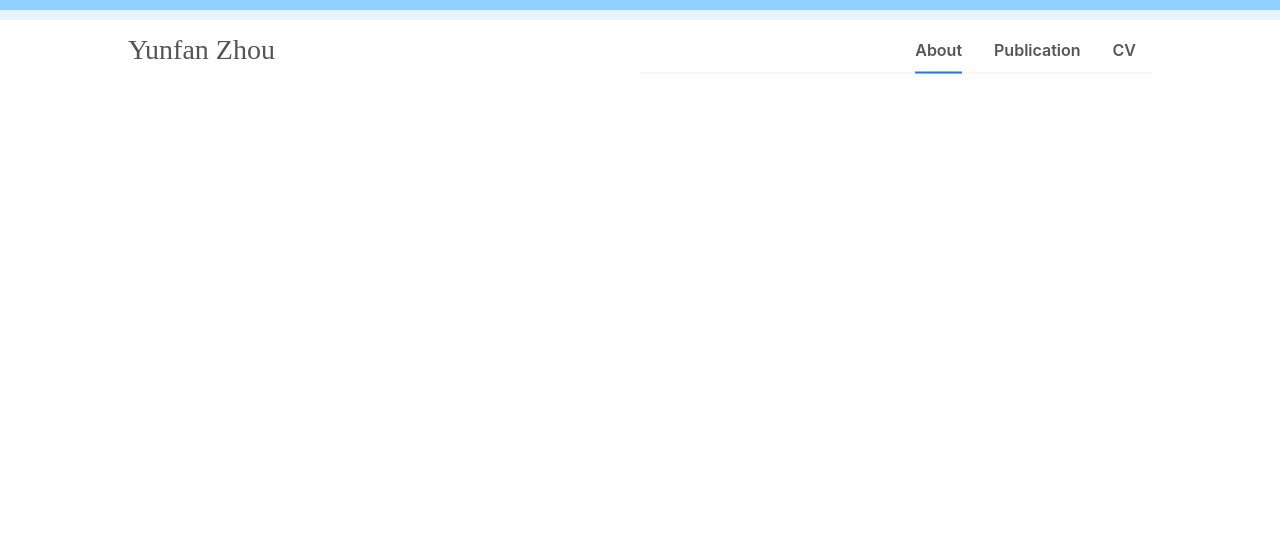
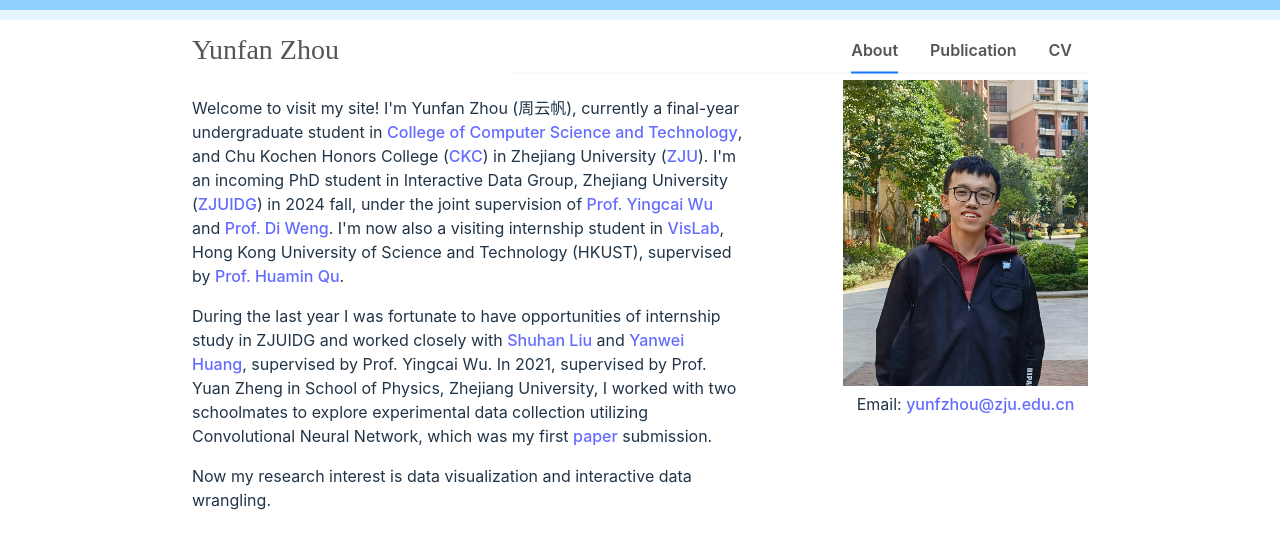
Before and after one commit to zyfZD123/yfzhou.github.io, a React (Vite) app: page / in a window 1280 px wide. Shown: the top 548 px of the page. Built offline with nearby package versions, Linux system fonts and the light colour scheme.

Commit message:
add Intro

```diff
--- a/src/App.css
+++ b/src/App.css
@@ -5,6 +5,13 @@
   height: 100%;
 }
 
+.main-container {
+  display: block;
+  position: relative;
+  margin: 0 auto;
+  width: 70vw;
+  height: 90vh;
+}
 
 @keyframes logo-spin {
   from {
--- a/src/App.jsx
+++ b/src/App.jsx
@@ -1,6 +1,7 @@
 import React, { useState, Component } from 'react'
 import Nav from './Nav/Nav.jsx'
 import './App.css'
+import Intro from './Intro/Intro.jsx'
 
 export default class App extends Component {
   constructor(props) {
@@ -14,6 +15,9 @@ export default class App extends Component {
     return (
       <>
         <Nav />
+        <div className="main-container">
+          <Intro />
+        </div>
         {/* <h1>Vite + React</h1>
         <div className="card">
 
--- /dev/null
+++ b/src/Intro/Intro.css
@@ -0,0 +1,27 @@
+.intro-wrapper {
+  display: flex;
+}
+
+.intro-text-wrapper {
+  flex: 1;
+  margin-right: 100px;
+}
+
+.intro-image-wrapper {
+  width: 20vw;
+  max-width: 245px;
+}
+
+.intro-image {
+  width: 100%;
+
+  height: auto;
+}
+
+.intro-contact-bar {
+  text-align: center;
+}
+
+/* .intro-contact-email {
+
+} */
--- /dev/null
+++ b/src/Intro/Intro.jsx
@@ -0,0 +1,92 @@
+import React, {Component} from "react";
+
+import "./Intro.css"
+
+export default class Intro extends Component {
+  constructor(props) {
+    super(props);
+    // this.mixClass = {
+    //   site: "http://ckc.zju.edu.cn/ckcen/2022/0225/c44633a2500659/page.htm",
+    //   name: "The Mixed Class",
+    // };
+    this.ckc = {
+      site: "http://ckc.zju.edu.cn/ckcen/wbout/list.htm",
+      name: "CKC"
+    };
+    this.cs = {
+      site: "http://www.en.cs.zju.edu.cn/",
+      name: "College of Computer Science and Technology"
+    }
+    this.zju = {
+      site: "https://www.zju.edu.cn/english/",
+      name: "ZJU"
+    };
+    this.zjuidg = {
+      site: "https://zjuidg.org/",
+      name: "ZJUIDG",
+    };
+    this.ycwu = {
+      site: "http://www.ycwu.org/",
+      name: "Prof. Yingcai Wu",
+    };
+    this.dweng = {
+      site: "https://dwe.ng/",
+      name: "Prof. Di Weng"
+    };
+    this.vislab = {
+      site: "http://vis.cse.ust.hk/index.html",
+      name: "VisLab"
+    };
+    this.hmqu = {
+      site: "http://huamin.org/",
+      name: "Prof. Huamin Qu"
+    };
+    this.myemail = {
+      site: "mailto:yunfzhou@zju.edu.cn",
+      name: "yunfzhou@zju.edu.cn",
+    };
+    this.firstpaper = {
+      site: "https://doi.org/10.19655/j.cnki.1005-4642.2023.03.002",
+      name: "paper"
+    };
+    this.ywhuang = {
+      site: "https://yhuang.top/",
+      name: "Yanwei Huang"
+    };
+    this.shliu = {
+      site: "https://scholar.google.com/citations?user=ApD3iicAAAAJ&hl=en",
+      name: "Shuhan Liu",
+    }
+  }
+
+  render() {
+    return <div className="intro-wrapper">
+      <div className="intro-text-wrapper">
+        <p>
+        Welcome to visit my site!
+
+        I'm Yunfan Zhou (周云帆), currently a final-year undergraduate student in <a href={this.cs.site}>{this.cs.name}</a>, and Chu Kochen Honors College (<a href={this.ckc.site}>{this.ckc.name}</a>) in Zhejiang University (<a href={this.zju.site}>{this.zju.name}</a>).
+
+        I'm an incoming PhD student in Interactive Data Group, Zhejiang University (<a href={this.zjuidg.site}>{this.zjuidg.name}</a>) in 2024 fall, under the joint supervision of <a href={this.ycwu.site}>{this.ycwu.name}</a> and <a href={this.dweng.site}>{this.dweng.name}</a>.
+
+        I'm now also a visiting internship student in <a href={this.vislab.site}>{this.vislab.name}</a>, Hong Kong University of Science and Technology (HKUST), supervised by <a href={this.hmqu.site}>{this.hmqu.name}</a>.
+        </p>
+        <p>
+        During the last year I was fortunate to have opportunities of internship study in ZJUIDG and worked closely with <a href={this.shliu.site}>{this.shliu.name}</a> and <a href={this.ywhuang.site}>{this.ywhuang.name}</a>, supervised by {this.ycwu.name}.
+
+        In 2021, supervised by Prof. Yuan Zheng in School of Physics, Zhejiang University, I worked with two schoolmates to explore experimental data collection utilizing Convolutional Neural Network, which was my first <a href={this.firstpaper.site}>{this.firstpaper.name}</a> submission.
+        </p>
+        <p>
+        Now my research interest is data visualization and interactive data wrangling.
+        </p>
+      </div>
+      <div className="intro-image-wrapper">
+        <img src="/self.png" className="intro-image"/>
+        <div className="intro-contact-bar">
+          <div className="intro-contact-email">Email: <a href={this.myemail.site}>{this.myemail.name}</a></div>
+        </div>
+      </div>
+
+    </div>
+  }
+}
--- a/src/Nav/Nav.css
+++ b/src/Nav/Nav.css
@@ -1,7 +1,7 @@
 .nav {
   display: block;
   width: 100%;
-  height: 10%;
+  height: 10vh;
 }
 
 .nav-edge1 {
@@ -27,9 +27,9 @@
 .nav-myname-wrapper {
   display: inline-block;
   position: relative;
-  width: 40%;
+  width: 25%;
   height: 100%;
-  margin-left: 10%;
+  margin-left: 15vw;
   vertical-align: top;
   font-size: 28px;
   font-family: semibold;
@@ -38,9 +38,9 @@
 .nav-menu-wrapper-vertical {
   display: inline-block;
   position: relative;
-  width: 40%;
+  width: 45%;
   height: 100%;
-  margin-right: 10%;
+  margin-right: 15vw;
   vertical-align: top;
 }
 
--- a/src/index.css
+++ b/src/index.css
@@ -32,11 +32,6 @@ body {
   height: 100vh;
 }
 
-h1 {
-  font-size: 3.2em;
-  line-height: 1.1;
-}
-
 button {
   border-radius: 8px;
   border: 1px solid transparent;
```
Also changed, not shown: public/self.png (added), 1 other file (tests, documents, lock files or other folders).
